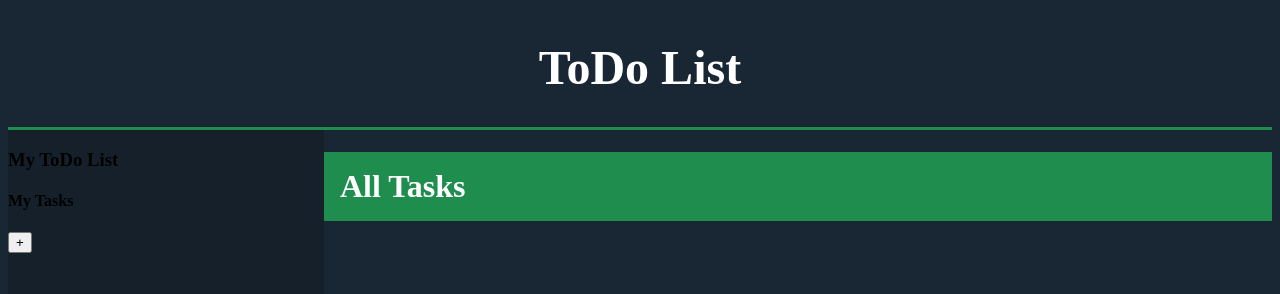
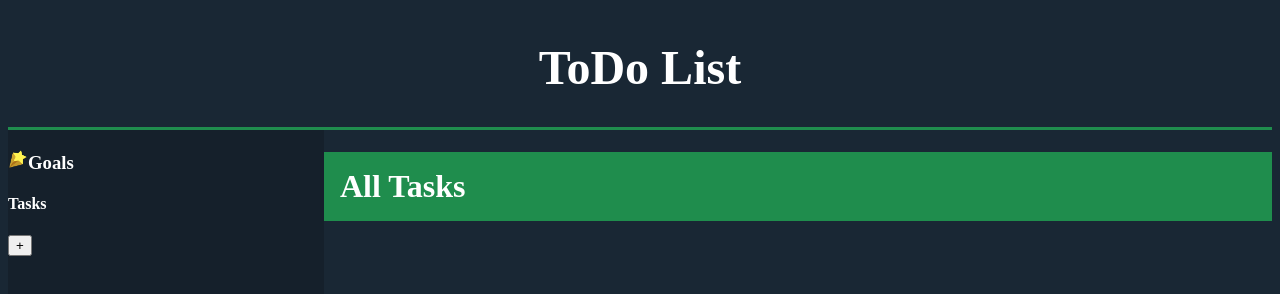
Before and after one commit to jwaddell10/ToDo-List, a website built with webpack: page dist/index.html in a window 1280 px wide. Built offline with Linux system fonts and the light colour scheme; files that its build step writes are made by us from their sources.

Commit message:
added png

```diff
--- a/package.json
+++ b/package.json
@@ -10,9 +10,12 @@
   "author": "",
   "license": "ISC",
   "devDependencies": {
+    "@babel/core": "^7.22.5",
+    "@babel/preset-env": "^7.22.5",
+    "babel-loader": "^9.1.2",
     "css-loader": "^6.8.1",
     "style-loader": "^3.3.3",
-    "webpack": "^5.87.0",
+    "webpack": "^5.88.0",
     "webpack-cli": "^5.1.4"
   },
   "dependencies": {
--- a/src/index.js
+++ b/src/index.js
@@ -3,6 +3,7 @@
 
 import './style.css';
 import { newProjectDom } from './domfunctionality';
+// eslint-disable-next-line no-unused-vars
 
 const myToDoList = [];
 console.log(myToDoList);
--- a/src/style.css
+++ b/src/style.css
@@ -1,5 +1,18 @@
 body {
     background-color: #192734;
+}
+
+h3 {
+    color: white;
+}
+
+h4 {
+    color: white;
+}
+
+body > div.wrapper > div.sidebar > h3 > img {
+    height: 1.25rem;
+    width: 1.25rem;
 }
 
 .sidebar {
```
Also changed, not shown: dist/index.html, dist/main.js, dist/pngwing.com.png (added), 1 other file.
